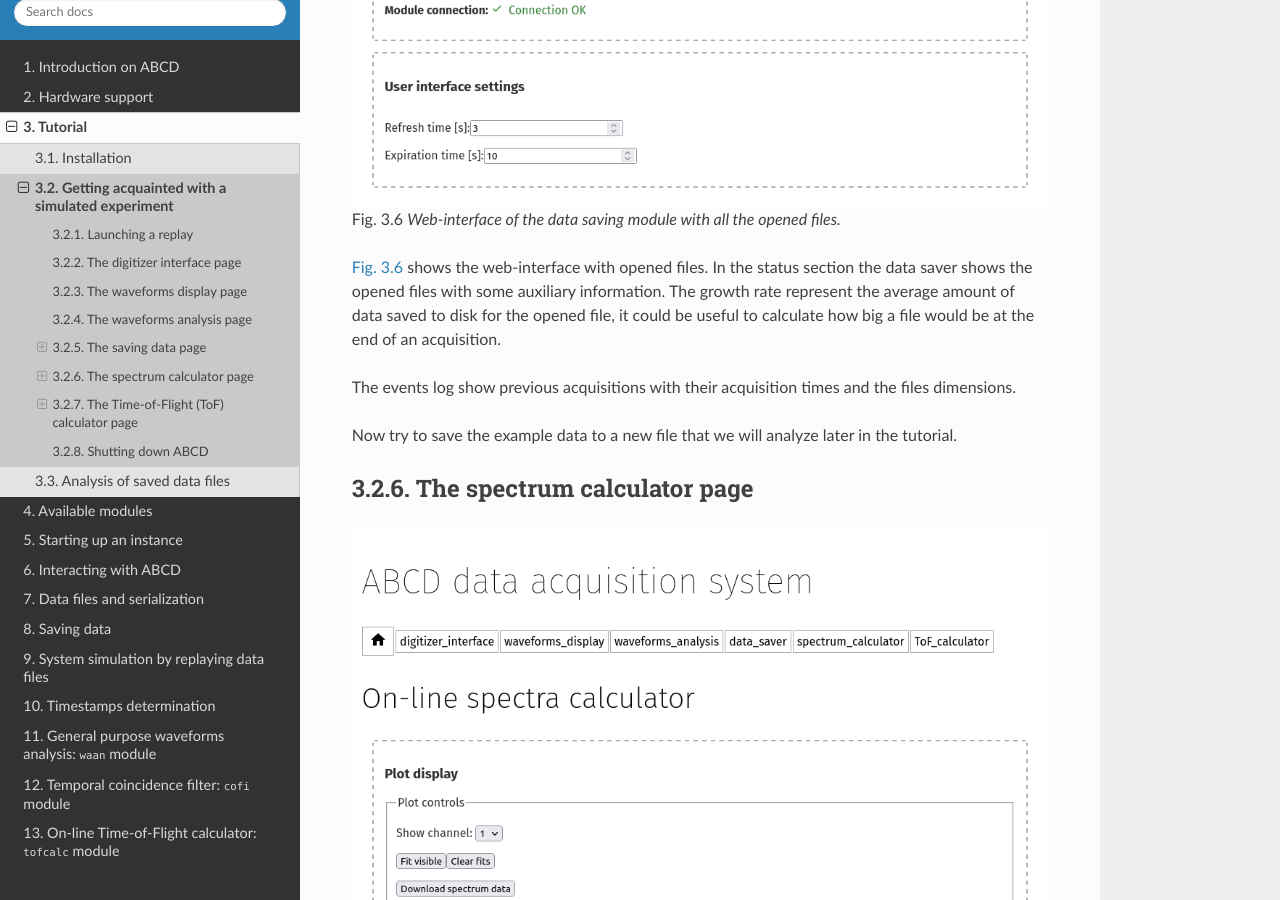
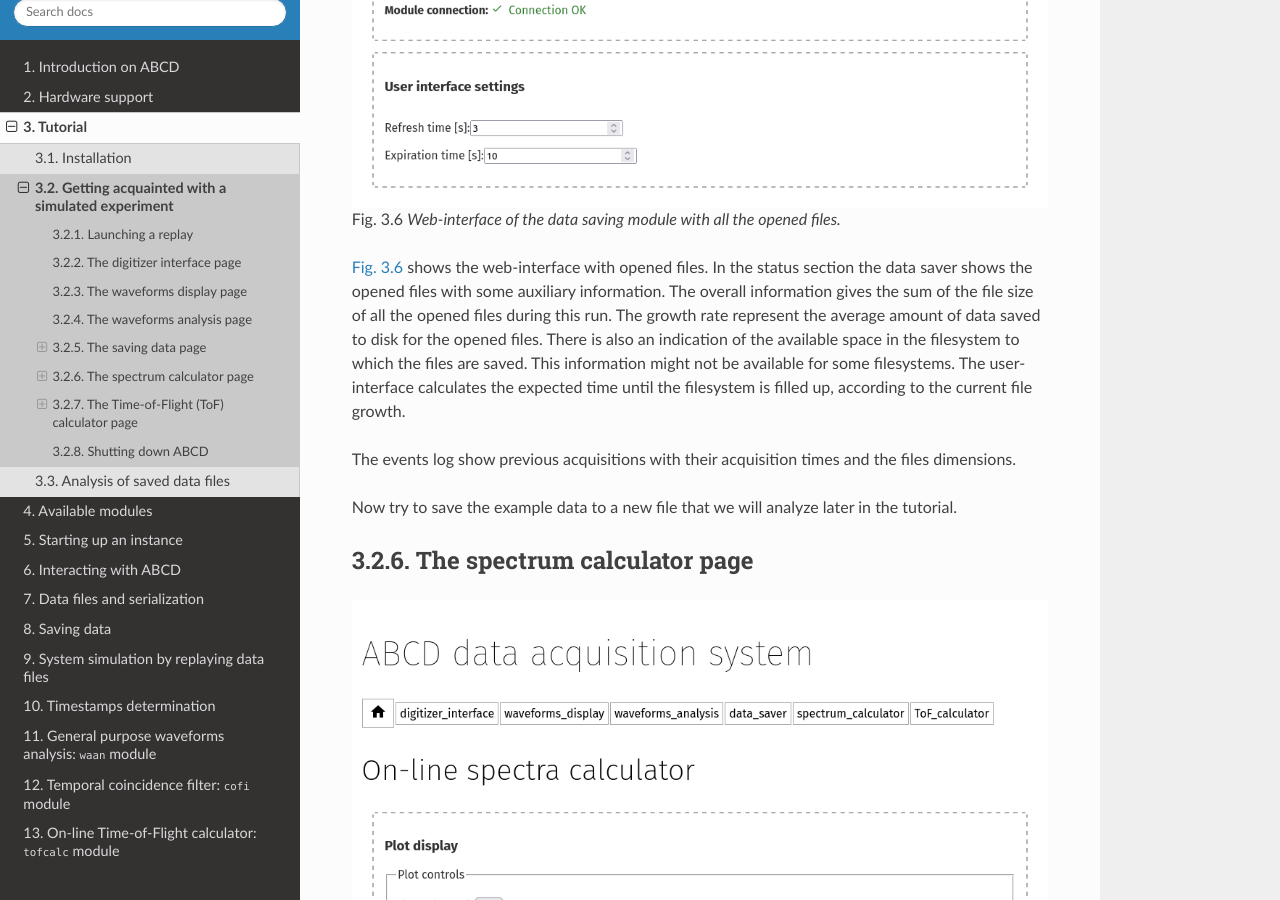
Before and after one commit to cl-fontana/abcd-docs, a Sphinx documentation site: the page built from docs/source/first_replay.rst, in a window 1280 px wide and 900 px high, scrolled down 12541 px. Built offline with Sphinx 7.4.7 and the Read the Docs theme 2.0.0, drawn with Linux system fonts in a browser that asks for light colours.

Commit message:
Updated description of dasa page

```diff
--- a/docs/source/first_replay.rst
+++ b/docs/source/first_replay.rst
@@ -267,7 +267,11 @@ Information displayed during data saving
 
 :numref:`fig-ABCD-data-saver-open-files` shows the web-interface with opened files.
 In the status section the data saver shows the opened files with some auxiliary information.
-The growth rate represent the average amount of data saved to disk for the opened file, it could be useful to calculate how big a file would be at the end of an acquisition.
+The overall information gives the sum of the file size of all the opened files during this run.
+The growth rate represent the average amount of data saved to disk for the opened files.
+There is also an indication of the available space in the filesystem to which the files are saved.
+This information might not be available for some filesystems.
+The user-interface calculates the expected time until the filesystem is filled up, according to the current file growth.
 
 The events log show previous acquisitions with their acquisition times and the files dimensions.
 
```
